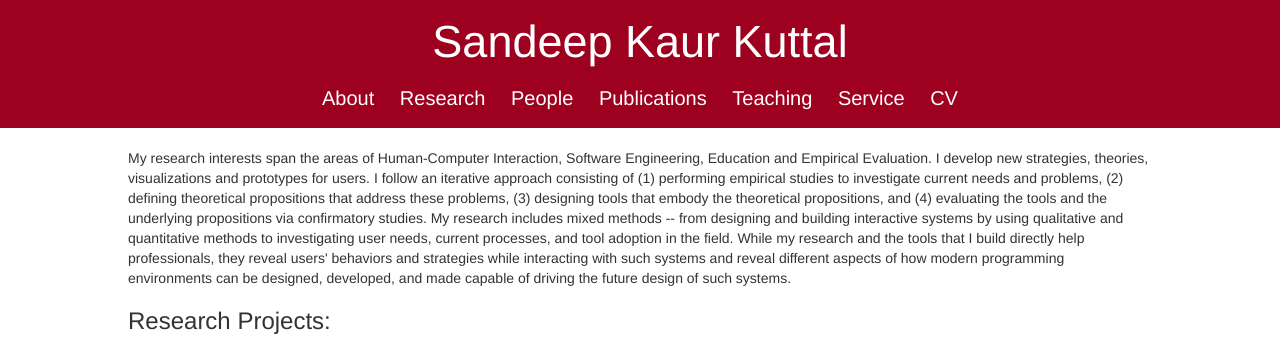
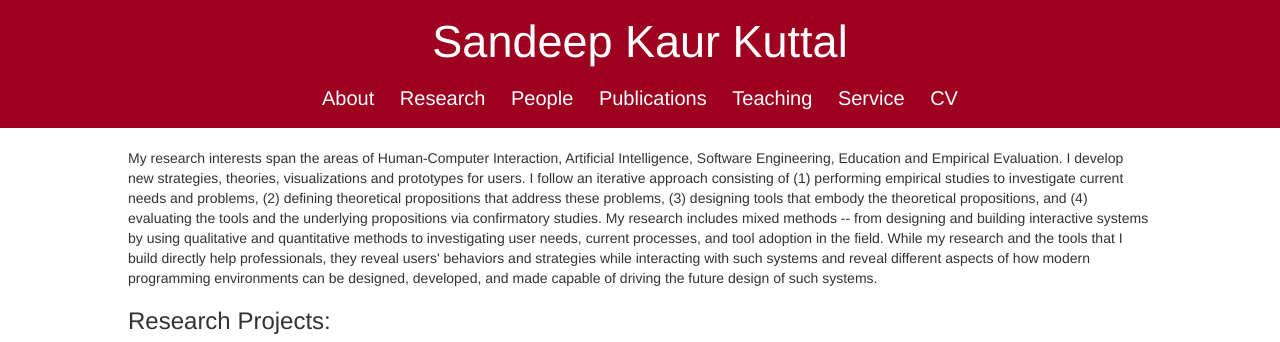
Before and after one commit to SandeepKuttal/kuttal, a plain HTML site: page research.html in a window 1280 px wide. Shown: the top 342 px of the page. Drawn offline with nearby package versions, Linux system fonts and the light colour scheme.

Commit message:
Update research.html

```diff
--- a/research.html
+++ b/research.html
@@ -32,7 +32,7 @@
     <br/>
 
 <div class="main">
-        <p>My research interests span the areas of Human-Computer Interaction, Software Engineering, Education and Empirical Evaluation.
+        <p>My research interests span the areas of Human-Computer Interaction, Artificial Intelligence, Software Engineering, Education and Empirical Evaluation.
             I develop new strategies, theories, visualizations and prototypes for users. I follow an iterative approach consisting of (1)
             performing empirical studies to investigate current needs and problems, (2) defining theoretical propositions that address these
             problems, (3) designing tools that embody the theoretical propositions, and (4) evaluating the tools and the underlying propositions
```
